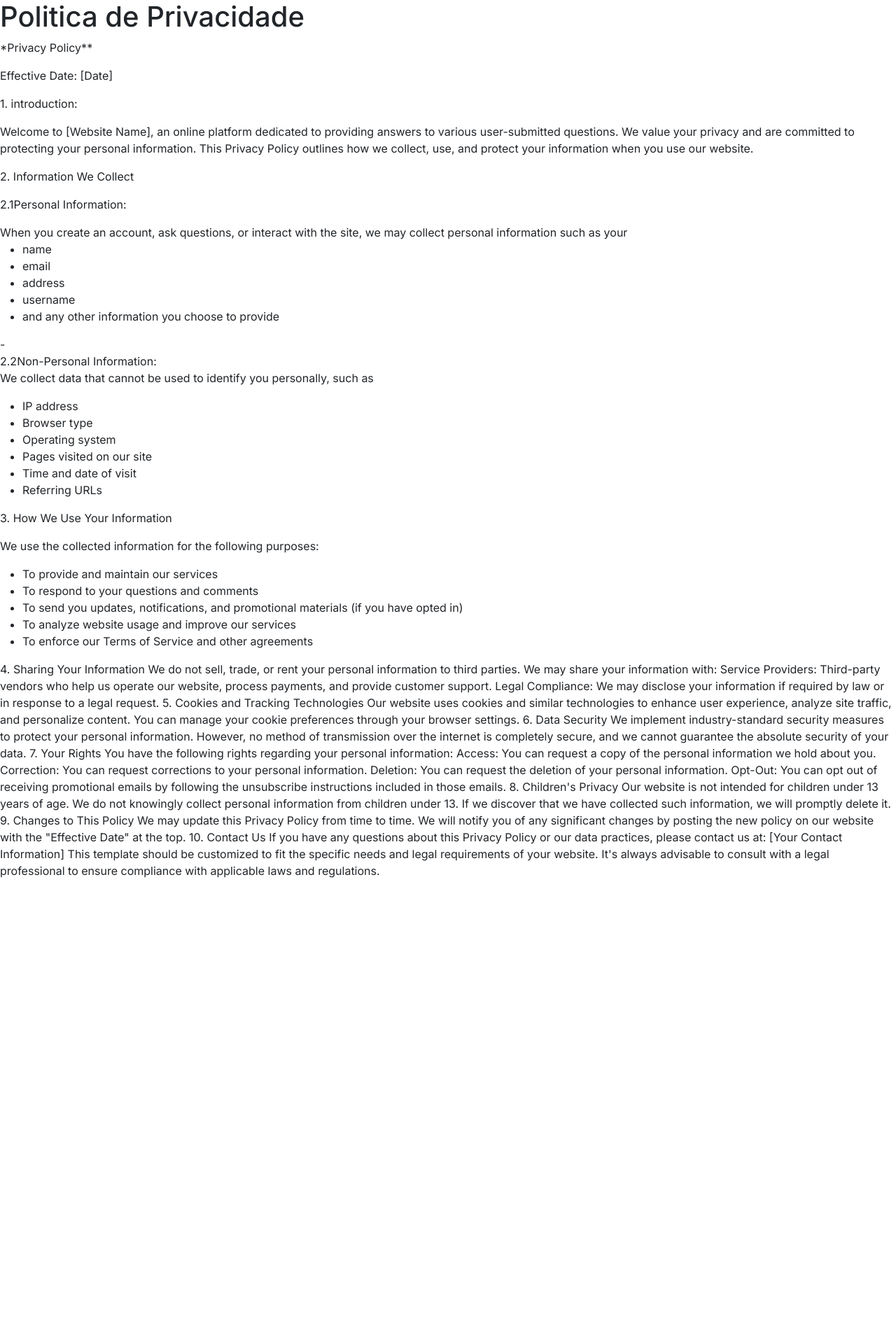
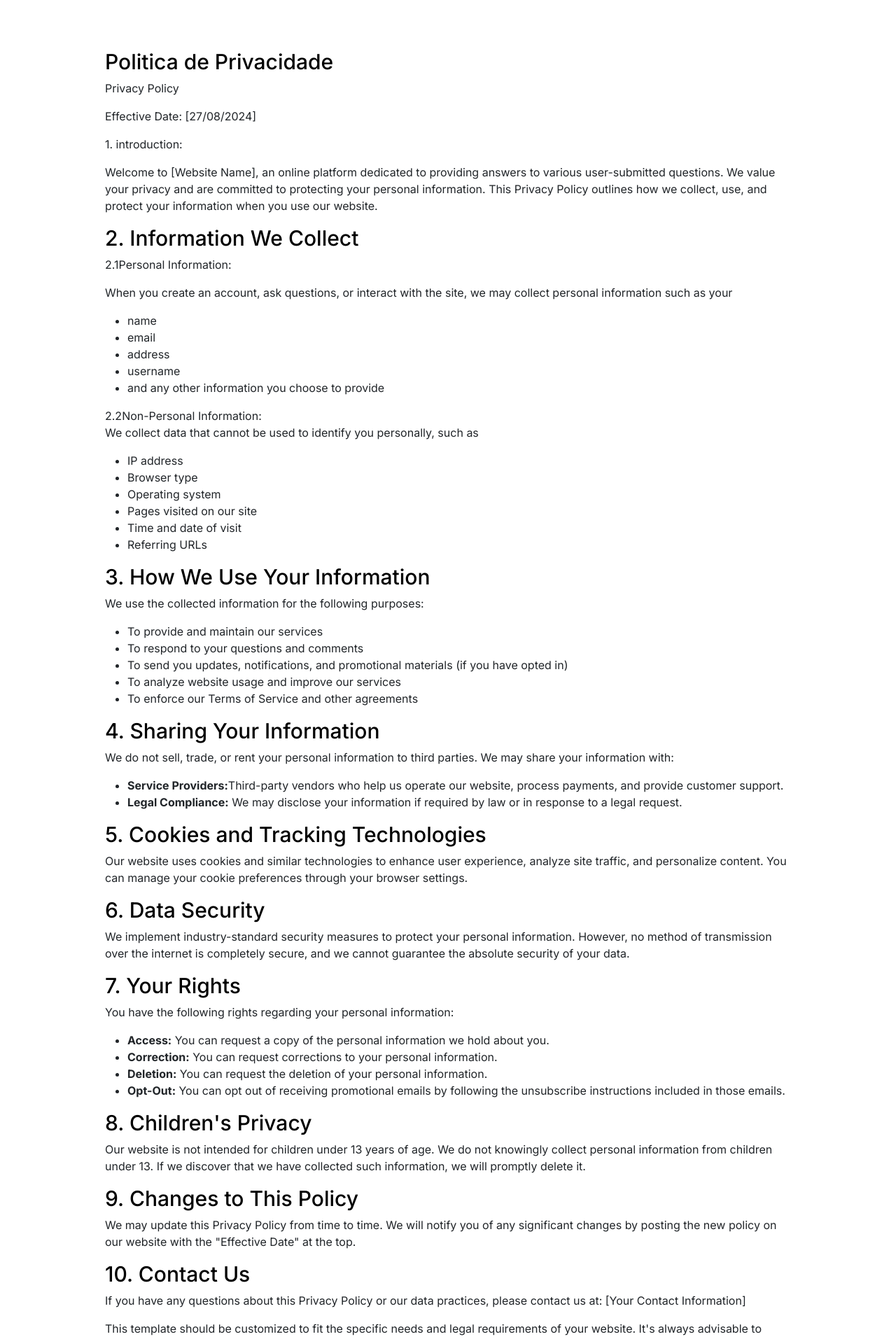
Before and after one commit to LuizGabrielGomes/project_react_english, a Next.js app: page /pages/privacyPolicy in a window 1280 px wide. Shown: the top 1913 px of the page at 70% size. Before the commit the page ends 1256 px from the top, so only its background shows below. Built offline with nearby package versions, Linux system fonts and the light colour scheme.

Commit message:
update privacy policy

```diff
--- a/app/pages/privacyPolicy/page.jsx
+++ b/app/pages/privacyPolicy/page.jsx
@@ -1,32 +1,59 @@
+import "../styles.css"
+
 export default function privacyPolicy() {
     return (
         <>
 
-            <h1>
+            <h2>
                 Politica de Privacidade
-            </h1>
-            <div>
-                <p>*Privacy Policy**</p>
+            </h2>
 
-<p>Effective Date: [Date]</p>
+
+                <p>Privacy Policy</p>
+
+                <p>Effective Date: [27/08/2024]</p>
 
                 <p>1. introduction:</p>
 
 
                 <p>Welcome to [Website Name], an online platform dedicated to providing answers to various user-submitted questions. We value your privacy and are committed to protecting your personal information. This Privacy Policy outlines how we collect, use, and protect your information when you use our website.</p>
 
-<p>2. Information We Collect</p>
+                <h2>
+                    2. Information We Collect
+                </h2>
 
-<p>2.1Personal Information:</p> When you create an account, ask questions, or interact with the site, we may collect personal information such as your <ul><li>name</li> <li>email</li> <li>address</li> <li>username</li> <li>and any other information you choose to provide</li></ul>
-- <p>2.2Non-Personal Information:<br></br> We collect data that cannot be used to identify you personally, such as</p>
-<ul><li>IP address</li>
+                <p>
+                    2.1Personal Information:
+                </p>
+
+                <p>
+                    When you create an account, ask questions, or interact with the site, we may collect personal information such as your
+                </p>
+
+                <ul>
+                    <li>name</li>
+                    <li>email</li>
+                    <li>address</li>
+                    <li>username</li>
+                    <li>and any other information you choose to provide</li>
+                </ul>
+
+                <p>
+                    2.2Non-Personal Information:<br></br> We collect data that cannot be used to identify you personally, such as
+                </p>
+
+                <ul>
+                    <li>IP address</li>
                     <li>Browser type</li>
                     <li>Operating system</li>
                     <li>Pages visited on our site</li>
                     <li>Time and date of visit</li>
-<li>Referring URLs</li></ul>
+                    <li>Referring URLs</li>
+                </ul>
 
-<p>3. How We Use Your Information</p>
+                <h2>
+                    3. How We Use Your Information
+                </h2>
 
                 <p>We use the collected information for the following purposes:</p>
 
@@ -37,44 +64,95 @@ export default function privacyPolicy() {
                     <li>To analyze website usage and improve our services</li>
                     <li>To enforce our Terms of Service and other agreements</li>
                 </ul>
+
+                <h2>
                     4. Sharing Your Information
+                </h2>
 
-We do not sell, trade, or rent your personal information to third parties. We may share your information with:
+                <p>We do not sell, trade, or rent your personal information to third parties. We may share your information with:</p>
 
-Service Providers: Third-party vendors who help us operate our website, process payments, and provide customer support.
-Legal Compliance: We may disclose your information if required by law or in response to a legal request.
+                <ul>
+                    <li>
+                        <strong>Service Providers:</strong>
+                        Third-party vendors who help us operate our website, process payments, and provide customer support.
+                    </li>
+
+                    <li>
+                        <strong>Legal Compliance:</strong> We may disclose your information if required by law or in response to a legal request.
+                    </li>
+                </ul>
+
+                <h2>
                     5. Cookies and Tracking Technologies
+                </h2>
 
+                <p>
                     Our website uses cookies and similar technologies to enhance user experience, analyze site traffic, and personalize content. You can manage your cookie preferences through your browser settings.
+                </p>
 
+                <h2>
                     6. Data Security
+                </h2>
 
+                <p>
                     We implement industry-standard security measures to protect your personal information. However, no method of transmission over the internet is completely secure, and we cannot guarantee the absolute security of your data.
+                </p>
 
+                <h2>
                     7. Your Rights
+                </h2>
 
+                <p>
                     You have the following rights regarding your personal information:
+                </p>
 
-Access: You can request a copy of the personal information we hold about you.
-Correction: You can request corrections to your personal information.
-Deletion: You can request the deletion of your personal information.
-Opt-Out: You can opt out of receiving promotional emails by following the unsubscribe instructions included in those emails.
+                <ul>
+                    <li>
+                        <strong>Access:</strong> You can request a copy of the personal information we hold about you.
+                    </li>
+
+                    <li>
+                        <strong>Correction:</strong> You can request corrections to your personal information.
+                    </li>
+
+                    <li>
+                        <strong>Deletion:</strong> You can request the deletion of your personal information.
+                    </li>
+
+                    <li>
+                        <strong>Opt-Out:</strong> You can opt out of receiving promotional emails by following the unsubscribe instructions included in those emails.
+                    </li>
+                </ul>
+
+                <h2>
                     8. Children's Privacy
+                </h2>
 
+                <p>
                     Our website is not intended for children under 13 years of age. We do not knowingly collect personal information from children under 13. If we discover that we have collected such information, we will promptly delete it.
+                </p>
 
+                <h2>
                     9. Changes to This Policy
+                </h2>
 
+                <p>
                     We may update this Privacy Policy from time to time. We will notify you of any significant changes by posting the new policy on our website with the "Effective Date" at the top.
+                </p>
 
+                <h2>
                     10. Contact Us
+                </h2>
 
+                <p>
                     If you have any questions about this Privacy Policy or our data practices, please contact us at:
                     [Your Contact Information]
+                </p>
 
+                <p>
                     This template should be customized to fit the specific needs and legal requirements of your website. It's always advisable to consult with a legal professional to ensure compliance with applicable laws and regulations.
+                </p>
 
-            </div>
         </>
     )
 }
--- a/app/pages/termsAndConditions/page.jsx
+++ b/app/pages/termsAndConditions/page.jsx
@@ -1,4 +1,4 @@
-import "./styles.css"
+import "../styles.css"
 
 export default function termsAndConditions() {
     return (
```
Also changed, not shown: app/pages/styles.css (renamed from app/pages/termsAndConditions/styles.css). Lines whose indentation alone changed are shown as unchanged.
